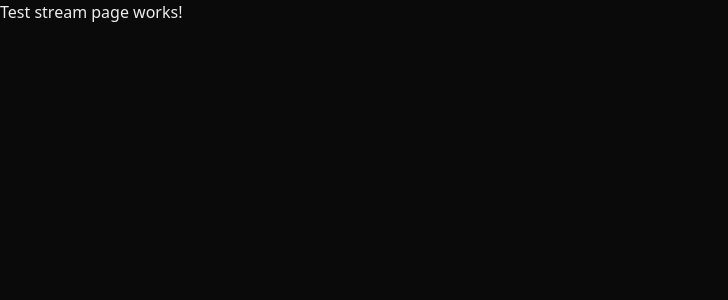
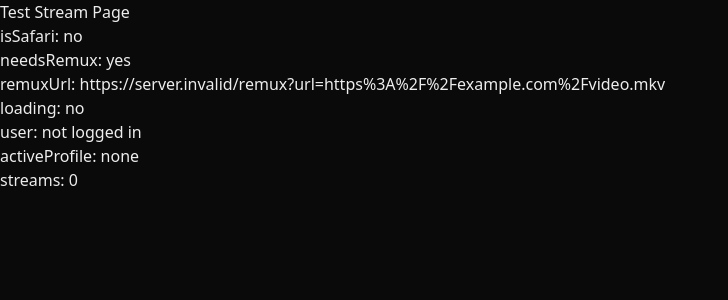
Before and after one commit to KNIGHTABDO/arc-cinematics-v2, a Next.js app: page /test-stream in a window 1280 px wide. Shown: the top 300 px of the page, without its empty margins (0-728 px from the left). Built offline with nearby package versions, Linux system fonts and the light colour scheme; no server answers.

Commit message:
test: add import-heavy test page to isolate crash

```diff
--- a/src/app/test-stream/page.tsx
+++ b/src/app/test-stream/page.tsx
@@ -1,5 +1,40 @@
 "use client";
 
+import { useCallback, useEffect, useMemo, useRef, useState } from "react";
+import { useParams, useRouter } from "next/navigation";
+import { useSupabase } from "@/components/supabase-provider";
+import { usePlaybackOrchestrator } from "@/lib/playback/orchestrator";
+import { Play, Pause, Volume2, VolumeX, Maximize, Settings, RefreshCw, ArrowRight, Globe, Crown } from "lucide-react";
+import { buildFreeEmbedUrls } from "@/lib/streaming/free-sources";
+import { isIOS, buildInfuseUrl, buildVLCUrl, getPlayerOptions } from "@/lib/streaming/ios-players";
+import { getRemuxUrl, isRemuxNeeded, isSafariiOS } from "@/lib/streaming/remux-proxy";
+
 export default function TestStreamPage() {
-  return <div>Test stream page works!</div>;
+  const { user, loading, activeProfile } = useSupabase();
+
+  // Try to use the orchestrator hook
+  const orchestrator = usePlaybackOrchestrator({
+    tmdbId: "687163",
+    mediaType: "movie",
+    profileId: activeProfile?.id,
+    userId: user?.id,
+  });
+
+  // Try to call isSafariiOS during render (this is what the stream page does in useMemo)
+  const isSafari = isSafariiOS();
+  const needsRemux = isRemuxNeeded("test.mkv");
+  const remuxUrl = getRemuxUrl("https://example.com/video.mkv");
+
+  return (
+    <div>
+      <h1>Test Stream Page</h1>
+      <p>isSafari: {isSafari ? "yes" : "no"}</p>
+      <p>needsRemux: {needsRemux ? "yes" : "no"}</p>
+      <p>remuxUrl: {remuxUrl}</p>
+      <p>loading: {loading ? "yes" : "no"}</p>
+      <p>user: {user ? "logged in" : "not logged in"}</p>
+      <p>activeProfile: {activeProfile ? activeProfile.name : "none"}</p>
+      <p>streams: {orchestrator.scoredStreams.length}</p>
+    </div>
+  );
 }
```
